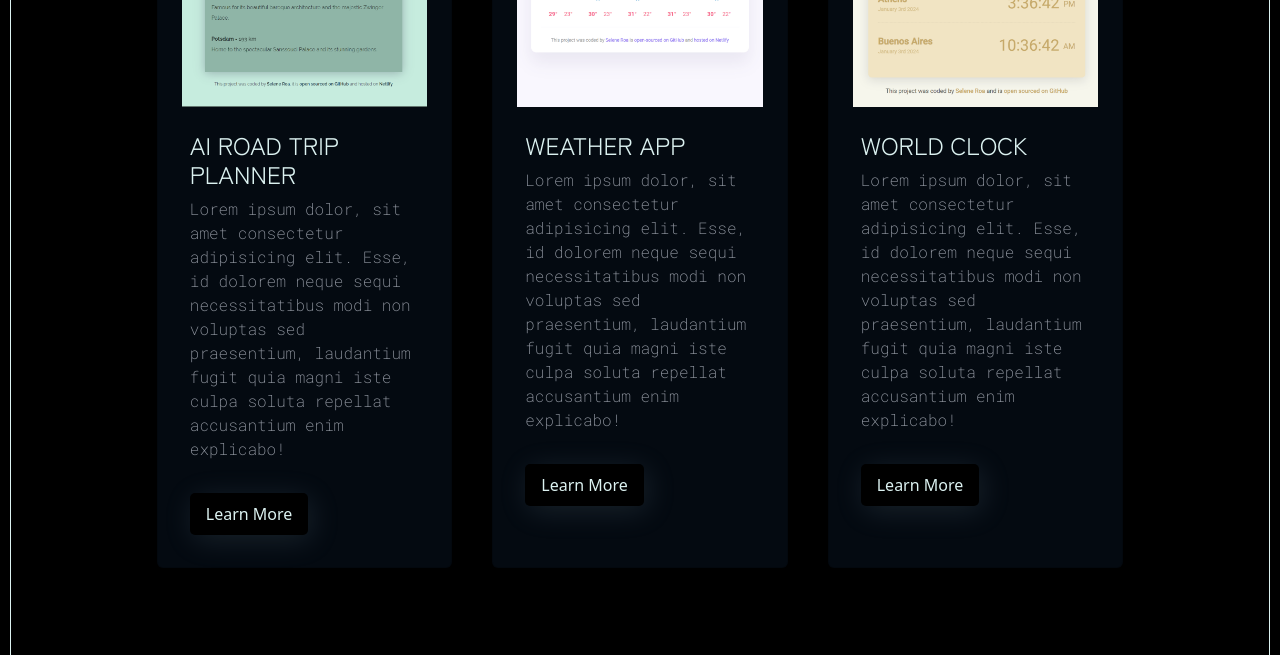
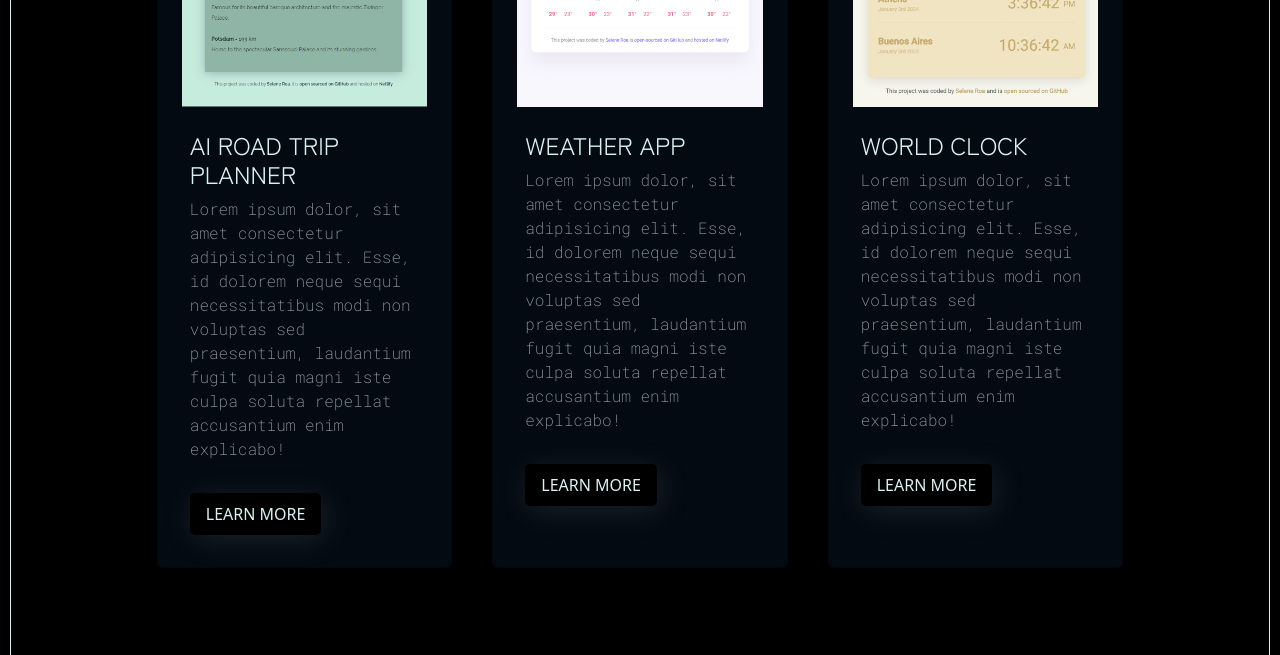
Before and after one commit to punkername007/rose-portfolio, a plain HTML site: page index.html in a window 1280 px wide. Shown: the part 678-1333 px from the top of the page. Drawn offline with nearby package versions, Linux system fonts and the light colour scheme.

Commit message:
fixed details

```diff
--- a/index.html
+++ b/index.html
@@ -89,7 +89,7 @@
                 repellat accusantium enim explicabo!
               </p>
 
-              <a href="" class="btn mt-3 project-button"> Learn More </a>
+              <a href="" class="btn mt-3 project-button"> LEARN MORE</a>
             </div>
           </div>
           <div class="card col p-3">
@@ -107,7 +107,7 @@
                 repellat accusantium enim explicabo!
               </p>
 
-              <a href="" class="btn mt-3 project-button"> Learn More </a>
+              <a href="" class="btn mt-3 project-button"> LEARN MORE</a>
             </div>
           </div>
           <div class="card col p-3">
@@ -125,7 +125,7 @@
                 repellat accusantium enim explicabo!
               </p>
 
-              <a href="" class="btn mt-3 project-button"> Learn More </a>
+              <a href="" class="btn mt-3 project-button"> LEARN MORE</a>
             </div>
           </div>
         </div>
--- a/styles/style.css
+++ b/styles/style.css
@@ -218,5 +218,6 @@ footer a:hover {
 @media (max-width: 576px) {
   .personal-info-container h1 {
     margin-top: 20px;
+    font-size: 30px;
   }
 }
```
